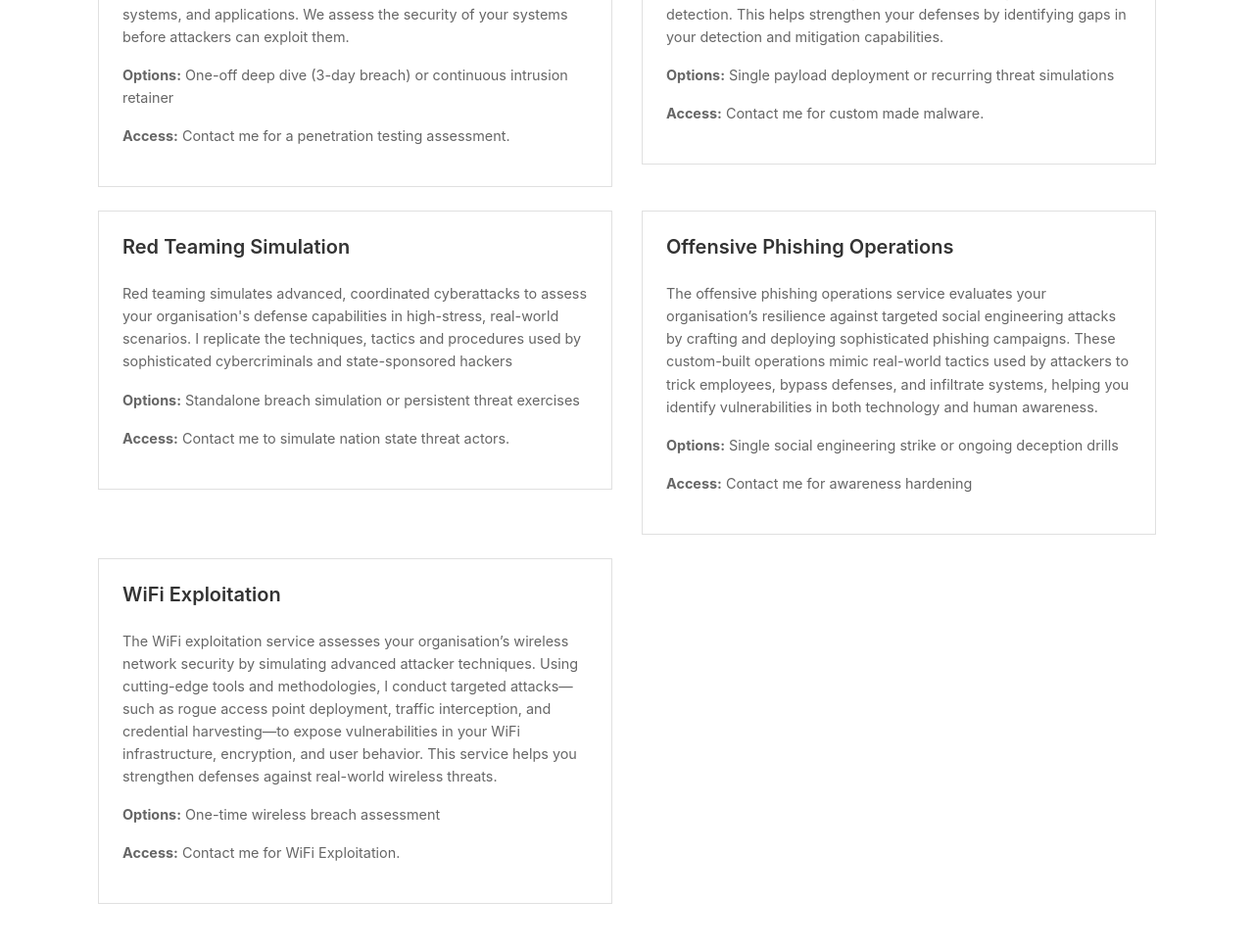
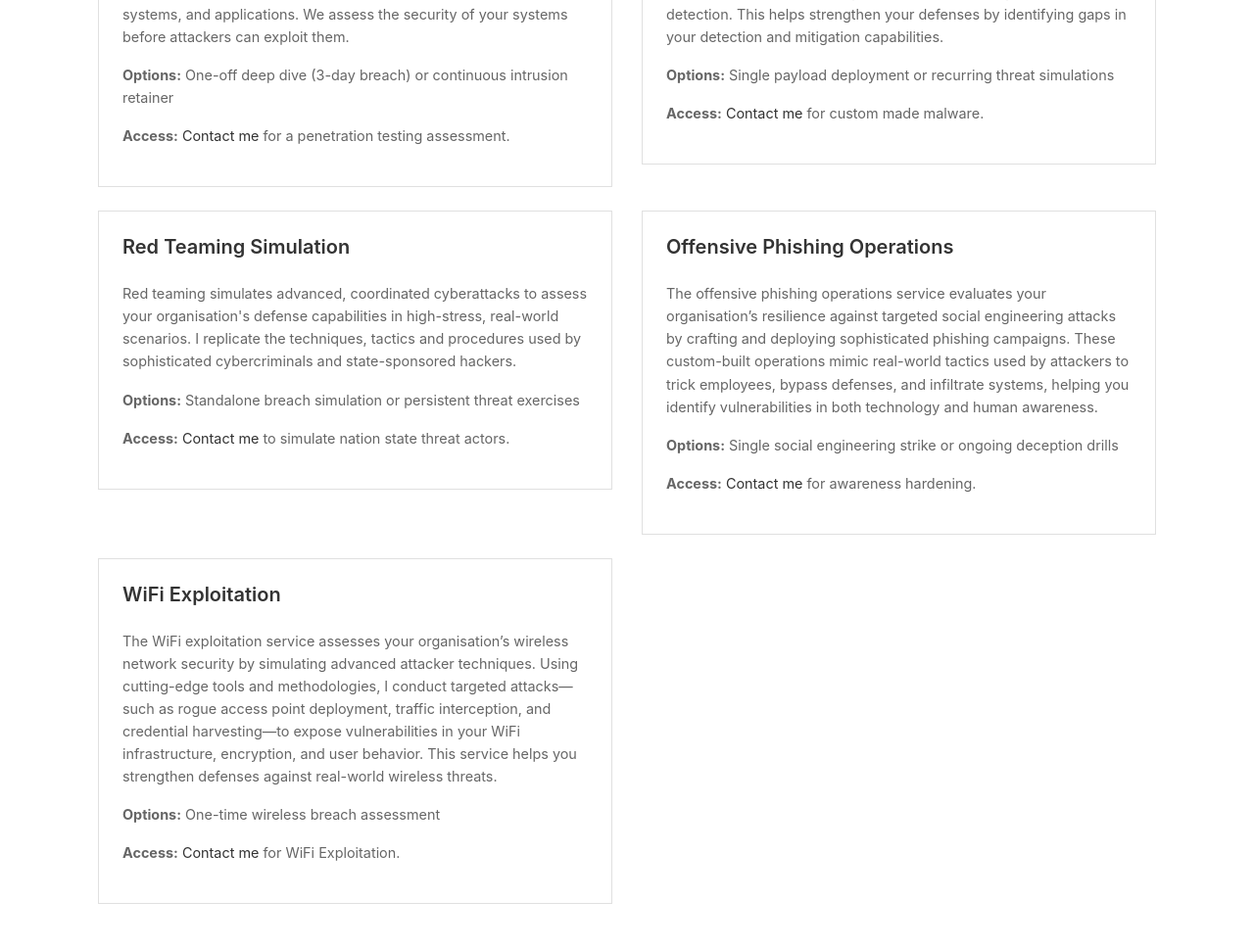
Before and after one commit to hookthieves/hookthieves.github.io, a Jekyll site: the page built from services.html, in a window 1280 px wide. Shown: the part 527-1495 px from the top of the page at 98% size. Built offline with Jekyll 4.4.1, drawn with Linux system fonts in a browser that asks for light colours; part of the change alters nothing that is shown.

```diff
--- a/services.html
+++ b/services.html
@@ -12,7 +12,7 @@ title: Services
                 <h3>Penetration Testing</h3>
                 <p>Penetration testing is a proactive service where we simulate real-world cyberattacks to identify vulnerabilities in your infrastructure, systems, and applications. We assess the security of your systems before attackers can exploit them.</p>
                 <p><strong>Options:</strong> One-off deep dive (3-day breach) or continuous intrusion retainer</p>
-            <p><strong>Access:</strong> Contact me for a penetration testing assessment.</p>
+                <p><strong>Access:</strong> <a href="/contact">Contact me</a> for a penetration testing assessment.</p>
             </div>
         </div>
         <div class="col-12 col-md-6 mb-4">
@@ -20,15 +20,15 @@ title: Services
                 <h3>Malware Development</h3>
                 <p>The malware development service tests the effectiveness of your security systems by creating custom malware designed to evade detection. This helps strengthen your defenses by identifying gaps in your detection and mitigation capabilities.</p>
                 <p><strong>Options:</strong> Single payload deployment or recurring threat simulations</p>
-            <p><strong>Access:</strong> Contact me for custom made malware.</p>
+                <p><strong>Access:</strong> <a href="/contact">Contact me</a> for custom made malware.</p>
             </div>
         </div>
         <div class="col-12 col-md-6 mb-4">
             <div class="contact-box">
                 <h3>Red Teaming Simulation</h3>
-            <p>Red teaming simulates advanced, coordinated cyberattacks to assess your organisation's defense capabilities in high-stress, real-world scenarios. I replicate the techniques, tactics and procedures used by sophisticated cybercriminals and state-sponsored hackers</p>
+                <p>Red teaming simulates advanced, coordinated cyberattacks to assess your organisation's defense capabilities in high-stress, real-world scenarios. I replicate the techniques, tactics and procedures used by sophisticated cybercriminals and state-sponsored hackers.</p>
                 <p><strong>Options:</strong> Standalone breach simulation or persistent threat exercises</p>
-            <p><strong>Access:</strong> Contact me to simulate nation state threat actors.</p>
+                <p><strong>Access:</strong> <a href="/contact">Contact me</a> to simulate nation state threat actors.</p>
             </div>
         </div>
         <div class="col-12 col-md-6 mb-4">
@@ -36,7 +36,7 @@ title: Services
                 <h3>Offensive Phishing Operations</h3>
                 <p>The offensive phishing operations service evaluates your organisation’s resilience against targeted social engineering attacks by crafting and deploying sophisticated phishing campaigns. These custom-built operations mimic real-world tactics used by attackers to trick employees, bypass defenses, and infiltrate systems, helping you identify vulnerabilities in both technology and human awareness.</p>
                 <p><strong>Options:</strong> Single social engineering strike or ongoing deception drills</p>
-            <p><strong>Access:</strong> Contact me for awareness hardening</p>
+                <p><strong>Access:</strong> <a href="/contact">Contact me</a> for awareness hardening.</p>
             </div>
         </div>
         <div class="col-12 col-md-6 mb-4">
@@ -44,7 +44,7 @@ title: Services
                 <h3>WiFi Exploitation</h3>
                 <p>The WiFi exploitation service assesses your organisation’s wireless network security by simulating advanced attacker techniques. Using cutting-edge tools and methodologies, I conduct targeted attacks—such as rogue access point deployment, traffic interception, and credential harvesting—to expose vulnerabilities in your WiFi infrastructure, encryption, and user behavior. This service helps you strengthen defenses against real-world wireless threats.</p>
                 <p><strong>Options:</strong> One-time wireless breach assessment</p>
-            <p><strong>Access:</strong> Contact me for WiFi Exploitation.</p>
+                <p><strong>Access:</strong> <a href="/contact">Contact me</a> for WiFi Exploitation.</p>
             </div>
         </div>
     </div>
```
Lines whose indentation alone changed are shown as unchanged.
